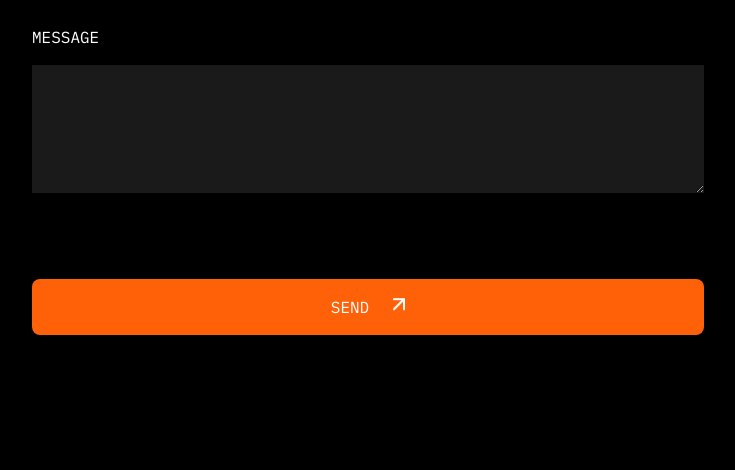
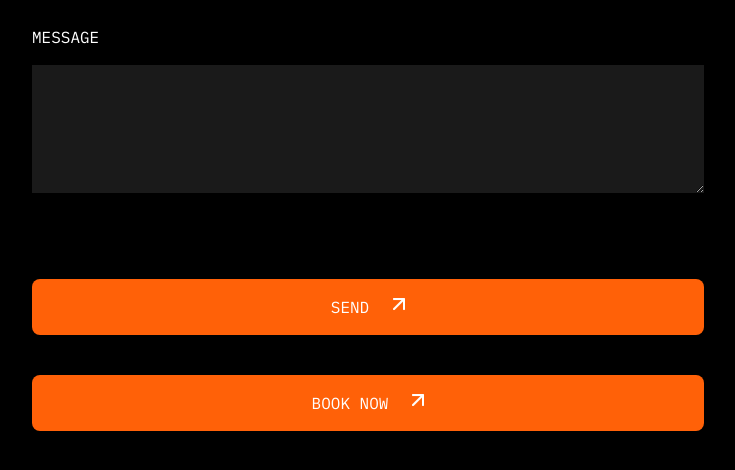
Before and after one commit to Generalsoi/detect-atlantic, a React (Vite) app: page /contact in a window 1280 px wide. Shown: the part 935-1405 px from the top of the page, without its empty margins (272-1007 px from the left). Built offline with nearby package versions, Linux system fonts and the light colour scheme.

Commit message:
fix: minor updates

```diff
--- a/src/pages/Contact.tsx
+++ b/src/pages/Contact.tsx
@@ -80,9 +80,17 @@ export const Contact: FC = () => {
             ></textarea>
           </div>
           <div>
-            <Link to="/calendly">
+            <Link to="">
               <button className="w-full py-4 mt-20 uppercase bg-[#FF6108] border-none rounded-lg flex items-center justify-center gap-6 hover:scale-105 transition-all ease-in-out duration-300">
                 send
+                <img src={Uparrow} alt="up-arrow" className="animate-bounce" />
+              </button>
+            </Link>
+          </div>
+          <div>
+            <Link to="/calendly">
+              <button className="w-full py-4 mt-10 uppercase bg-[#FF6108] border-none rounded-lg flex items-center justify-center gap-6 hover:scale-105 transition-all ease-in-out duration-300">
+                book now
                 <img src={Uparrow} alt="up-arrow" className="animate-bounce" />
               </button>
             </Link>
```
